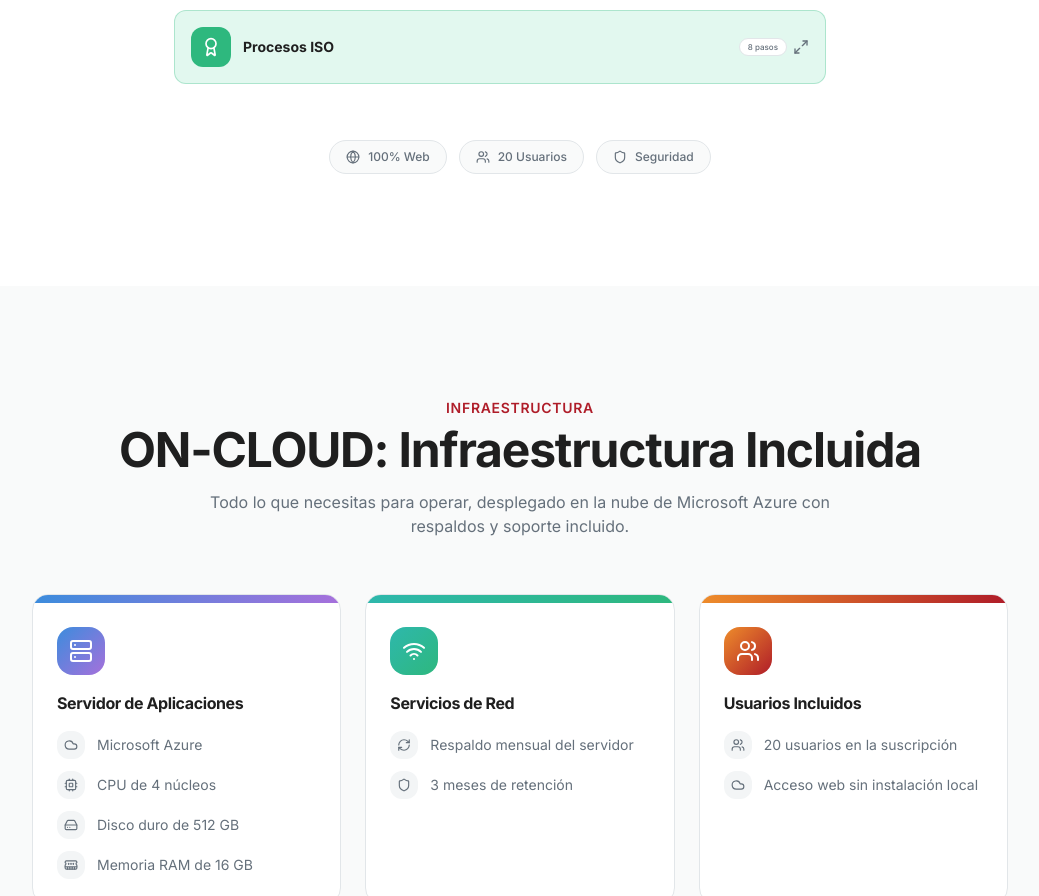
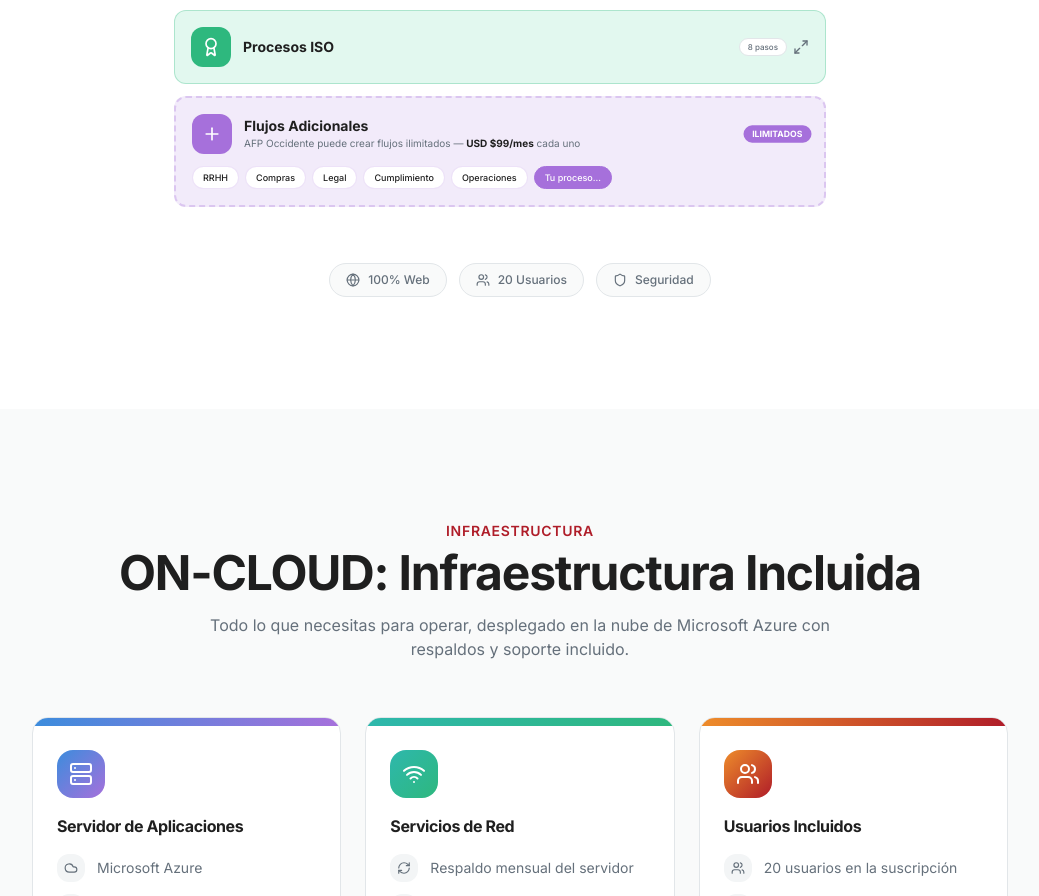
Before and after one commit to awt-spec/v2occidente, a React (Vite) app: page / in a window 1280 px wide. Shown: the part 2332-3228 px from the top of the page, without its empty margins (120-1159 px from the left). Built offline with nearby package versions, Linux system fonts and the light colour scheme; the HTML template or start-up script is replaced by a standard one.

Commit message:
Mejoras interactivas proposal
Co-authored-by: awt-spec <259766482+awt-spec@users.noreply.github.com>

```diff
--- a/src/components/proposal/ModulesSection.tsx
+++ b/src/components/proposal/ModulesSection.tsx
@@ -672,6 +672,57 @@ const ModulesSection = () => {
                   nodes={isoFlow}
                   delay={0.4}
                 />
+
+                {/* Flujos Adicionales — interactive */}
+                <motion.div
+                  initial={{ opacity: 0, y: 12 }}
+                  whileInView={{ opacity: 1, y: 0 }}
+                  viewport={{ once: true }}
+                  transition={{ delay: 0.45, duration: 0.4 }}
+                  className="group relative p-3 md:p-4 rounded-xl border-2 border-dashed border-[hsl(var(--flow-purple)/0.3)] bg-[hsl(var(--flow-purple-light))] hover:border-[hsl(var(--flow-purple)/0.5)] hover:shadow-lg transition-all duration-300 cursor-default"
+                >
+                  <div className="flex items-center gap-3">
+                    <motion.div
+                      className="w-9 h-9 md:w-10 md:h-10 rounded-xl bg-[hsl(var(--flow-purple))] flex items-center justify-center"
+                      whileHover={{ scale: 1.1, rotate: 90 }}
+                      transition={{ type: "spring", stiffness: 300 }}
+                    >
+                      <Plus className="h-5 w-5 text-primary-foreground" />
+                    </motion.div>
+                    <div className="flex-1">
+                      <p className="text-xs md:text-sm font-bold text-foreground">Flujos Adicionales</p>
+                      <p className="text-[9px] md:text-[10px] text-muted-foreground">AFP Occidente puede crear flujos ilimitados — <span className="font-bold text-foreground">USD $99/mes</span> cada uno</p>
+                    </div>
+                    <div className="flex items-center gap-1.5">
+                      <motion.span
+                        animate={{ scale: [1, 1.08, 1] }}
+                        transition={{ repeat: Infinity, duration: 2 }}
+                        className="px-2 py-0.5 rounded-full bg-[hsl(var(--flow-purple))] text-primary-foreground text-[8px] font-bold"
+                      >
+                        ILIMITADOS
+                      </motion.span>
+                    </div>
+                  </div>
+                  <div className="mt-3 flex flex-wrap gap-1.5">
+                    {["RRHH", "Compras", "Legal", "Cumplimiento", "Operaciones", "Tu proceso..."].map((tag, i) => (
+                      <motion.span
+                        key={tag}
+                        initial={{ opacity: 0, scale: 0.8 }}
+                        whileInView={{ opacity: 1, scale: 1 }}
+                        viewport={{ once: true }}
+                        transition={{ delay: 0.5 + i * 0.05 }}
+                        whileHover={{ scale: 1.08, y: -1 }}
+                        className={`px-2.5 py-1 rounded-full text-[9px] font-medium border cursor-default transition-colors ${
+                          tag === "Tu proceso..."
+                            ? "bg-[hsl(var(--flow-purple))] text-primary-foreground border-[hsl(var(--flow-purple))]"
+                            : "bg-card border-[hsl(var(--flow-purple)/0.2)] text-foreground hover:bg-[hsl(var(--flow-purple)/0.1)]"
+                        }`}
+                      >
+                        {tag}
+                      </motion.span>
+                    ))}
+                  </div>
+                </motion.div>
               </div>
             </motion.div>
           </motion.div>
```
